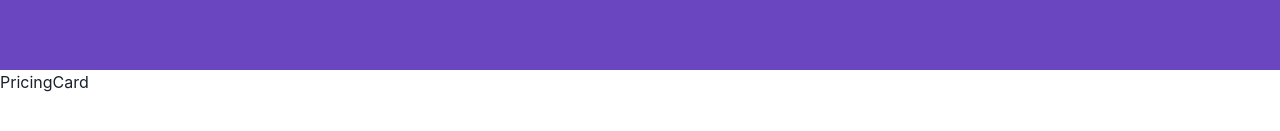
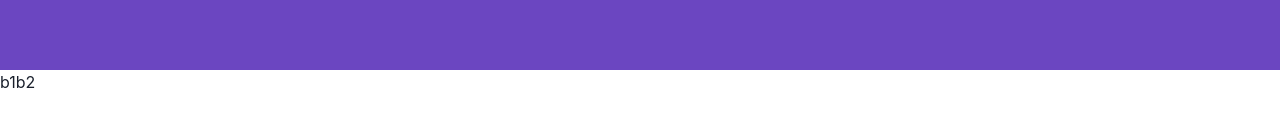
Before and after one commit to HassanShanJava/Pricing-UI, a Next.js app: page / in a window 1280 px wide. Shown: the part 347-478 px from the top of the page. Built offline with nearby package versions, Linux system fonts and the light colour scheme.

Commit message:
working ga-on pricing card

```diff
--- a/app/PricingCard.tsx
+++ b/app/PricingCard.tsx
@@ -1,9 +1,15 @@
-import React from 'react'
+import { Box, Flex } from "@chakra-ui/react";
+import React from "react";
 
 const PricingCard = () => {
   return (
-    <div>PricingCard</div>
-  )
-}
+    <Box>
+      <Flex>
+        <Box>b1</Box>
+        <Box>b2</Box>
+      </Flex>
+    </Box>
+  );
+};
 
-export default PricingCard
+export default PricingCard;
```
